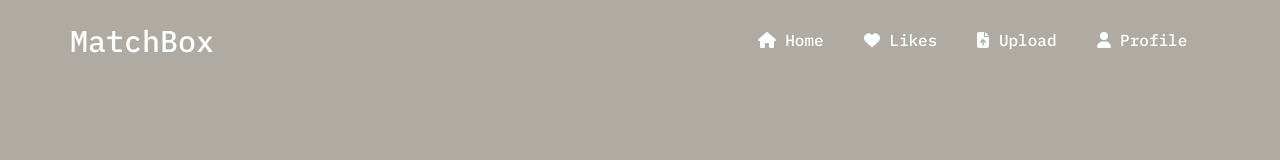
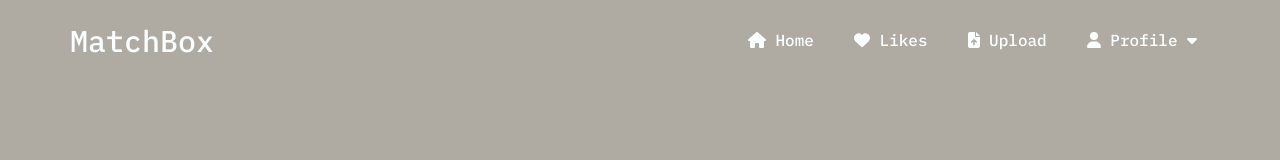
Before and after one commit to David-Tech/Matchbox, a React (Create React App) app in the folder client/: page / in a window 1280 px wide. Shown: the top 160 px of the page. Built offline with nearby package versions, Linux system fonts and the light colour scheme.

Commit message:
dropdown

```diff
--- a/client/src/components/Navbar.js
+++ b/client/src/components/Navbar.js
@@ -9,7 +9,8 @@ import {
    faHouse,
    faUser,
    faCircleInfo,
-   faFileArrowUp
+   faFileArrowUp,
+   faCaretDown
  } from '@fortawesome/free-solid-svg-icons';
 
 
@@ -22,10 +23,10 @@ function Navbar() {
 
 
   // dropdown menu
-   const [showDropMenu, setDropMenu] = useState(false);
-    const toggleDropMenu = () => {
-    setDropMenu(!showDropMenu);
-  };
+  //  const [showDropMenu, setDropMenu] = useState(false);
+  //   const toggleDropMenu = () => {
+  //   setDropMenu(!showDropMenu);
+  // };
 
   // sidebar
   const [showMenu, setShowMenu] = useState(false);
@@ -47,7 +48,7 @@ function Navbar() {
           <Link to="/" className = "house-icon"> <FontAwesomeIcon icon={faHouse} /></Link>
           <Link to="/likes" className = "heart-icon" > <FontAwesomeIcon icon={faHeart} /></Link>
           <Link to="/upload" className = "upload-icon"> <FontAwesomeIcon icon={faFileArrowUp} /> Upload </Link>
-          <Link to="/profile" className = "profile-icon"><FontAwesomeIcon icon={faUser}/> Profile</Link>
+          <Link to="/profile" className = "profile-icon"><FontAwesomeIcon icon={faUser}/> Profile </Link>
 
         </div>
       </div>
@@ -59,7 +60,7 @@ function Navbar() {
         <Link to="/upload" className = "upload-icon"> <FontAwesomeIcon icon={faFileArrowUp} /> Upload </Link>
 
         <Link to="/profile" className="profile-icon dropdown">
-          <FontAwesomeIcon icon={faUser}/> Profile
+          <FontAwesomeIcon icon={faUser}/> Profile <FontAwesomeIcon icon={ faCaretDown} />
           <div className="dropdown-content">
             <Link to="/profile/edit">Edit Profile</Link>
             <Link to="/profile/settings">Profile Settings</Link>
```
Also changed, not shown: client/src/components/pages/Profile.js (added).
